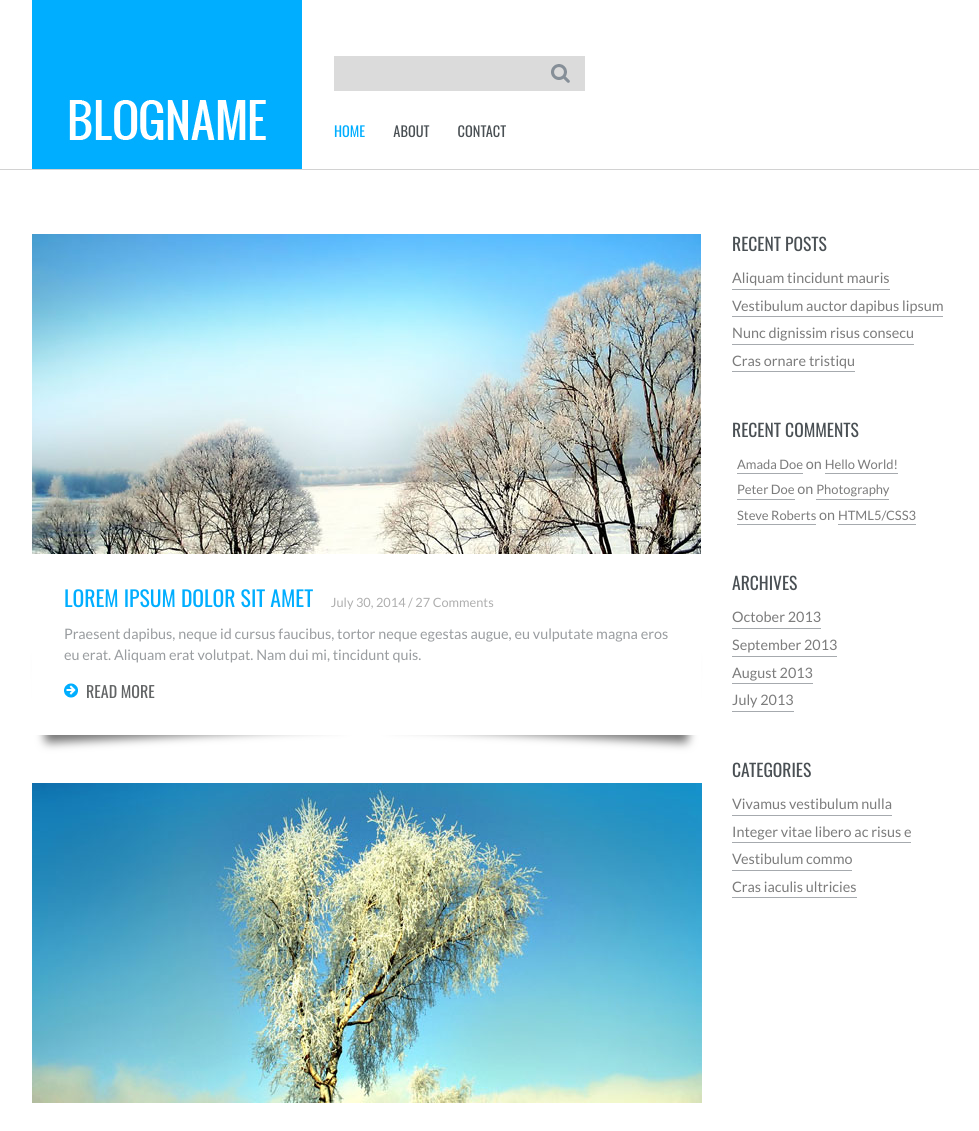
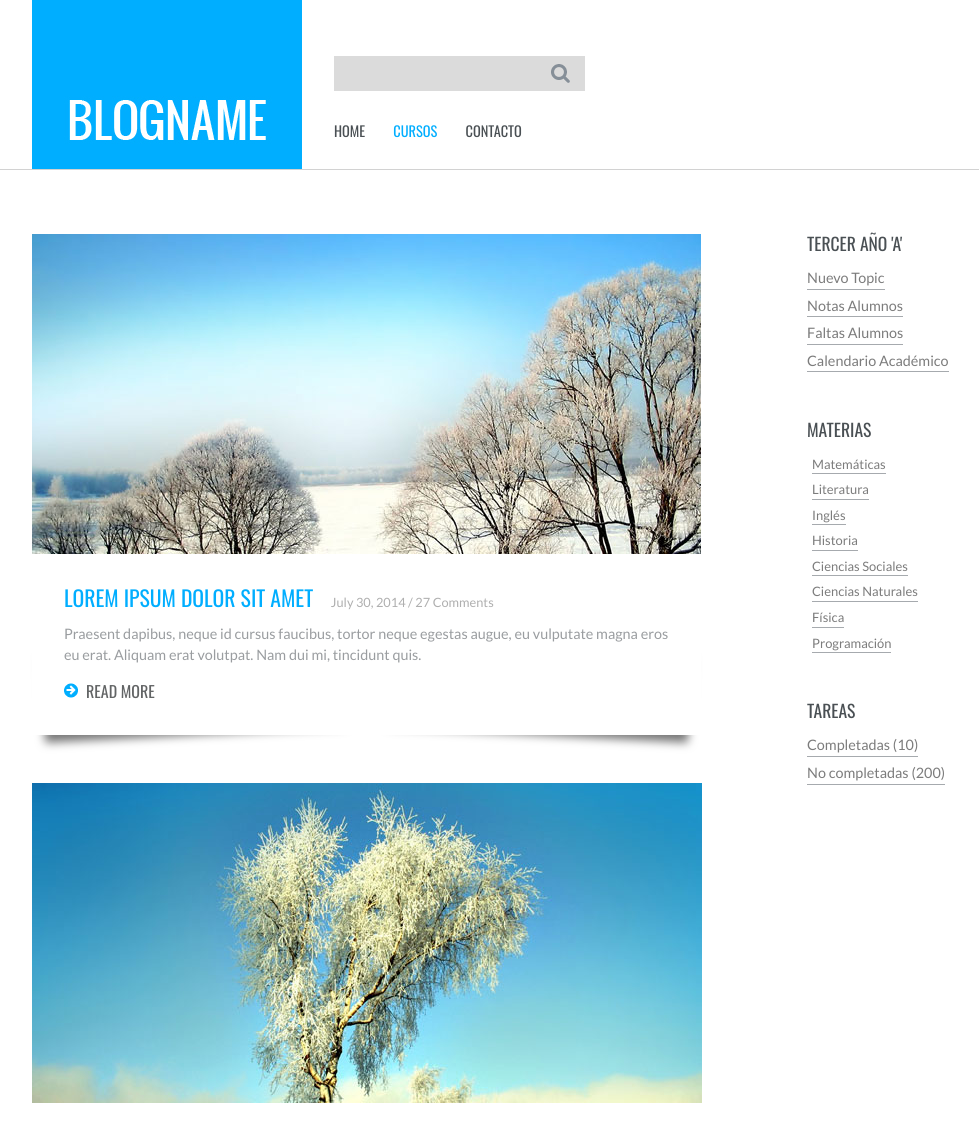
Before and after one commit to jnvillar/proyectoColegio, a web app: file courses/index.html in a window 1280 px wide. Shown: the top 1131 px of the page, without its empty margins (38-1017 px from the left). Run offline with its HTML, style and script files only (its server is not run), Linux system fonts and the light colour scheme; some libraries are stand-ins or nearby versions.

Commit message:
Designing the courses page

```diff
--- a/courses/index.html
+++ b/courses/index.html
@@ -40,9 +40,9 @@
 				 </div>
 				  <span class="menu"> </span>
 				   <ul>
-						<li class="active"><a href="index.html">HOME</a></li>
-						<li><a href="about.html">ABOUT</a></li>
-						<li><a href="contact.html">CONTACT</a></li>
+						<li><a href="../mainpage/index.html">HOME</a></li>
+						<li class="active"><a href="#">CURSOS</a></li>
+						<li><a href="contact.html">CONTACTO</a></li>
 						<div class="clearfix"> </div>
 				 </ul>
 			 </div>
@@ -88,39 +88,33 @@
 			  </div>
 			  <div class="col-md-4 content-right">
 				 <div class="recent">
-					 <h3>RECENT POSTS</h3>
+					 <h3>TERCER AÑO 'A'</h3>
 					 <ul>
-					 <li><a href="#">Aliquam tincidunt mauris</a></li>
-					 <li><a href="#">Vestibulum auctor dapibus  lipsum</a></li>
-					 <li><a href="#">Nunc dignissim risus consecu</a></li>
-					 <li><a href="#">Cras ornare tristiqu</a></li>
+					 <li><a href="#">Nuevo Topic</a></li>
+					 <li><a href="#">Notas Alumnos</a></li>
+					 <li><a href="#">Faltas Alumnos</a></li>
+					 <li><a href="#">Calendario Académico</a></li>
 					 </ul>
 				 </div>
 				 <div class="comments">
-					 <h3>RECENT COMMENTS</h3>
+					 <h3>MATERIAS</h3>
 					 <ul>
-					 <li><a href="#">Amada Doe </a> on <a href="#">Hello World!</a></li>
-					 <li><a href="#">Peter Doe </a> on <a href="#"> Photography</a></li>
-					 <li><a href="#">Steve Roberts  </a> on <a href="#">HTML5/CSS3</a></li>
+					 <li><a href="#">Matemáticas</a></li>
+					 <li><a href="#">Literatura</a></li>
+					 <li><a href="#">Inglés</a></li>
+					 <li><a href="#">Historia</a></li>
+					 <li><a href="#">Ciencias Sociales</a></li>
+					 <li><a href="#">Ciencias Naturales</a></li>
+					 <li><a href="#">Física</a></li>
+					 <li><a href="#">Programación</a></li>
 					 </ul>
 				 </div>
 				 <div class="clearfix"></div>
 				 <div class="archives">
-					 <h3>ARCHIVES</h3>
+					 <h3>TAREAS</h3>
 					 <ul>
-					 <li><a href="#">October 2013</a></li>
-					 <li><a href="#">September 2013</a></li>
-					 <li><a href="#">August 2013</a></li>
-					 <li><a href="#">July 2013</a></li>
-					 </ul>
-				 </div>
-				 <div class="categories">
-					 <h3>CATEGORIES</h3>
-					 <ul>
-					 <li><a href="#">Vivamus vestibulum nulla</a></li>
-					 <li><a href="#">Integer vitae libero ac risus e</a></li>
-					 <li><a href="#">Vestibulum commo</a></li>
-					 <li><a href="#">Cras iaculis ultricies</a></li>
+					 <li><a href="#">Completadas (10)</a></li>
+					 <li><a href="#">No completadas (200)</a></li>
 					 </ul>
 				 </div>
 				 <div class="clearfix"></div>
@@ -131,6 +125,6 @@
 </div>
 <div class="footer">
 	 <div class="container">
-	 <p>Copyrights © 2015<a href="http://twitter.com/manuherrera1">Twitter Empresarial</a></p>
+	 <p>Copyrights © 2015 <a href="http://twitter.com/manuherrera1">Twitter Empresarial</a></p>
 	 </div>
 </div>
--- a/css/styleCourses.css
+++ b/css/styleCourses.css
@@ -185,7 +185,7 @@ color:#00aeff;
 
 /*----*/
 .content-right {
-padding-left: 1em;
+float: right;
 }
 .recent,.comments,.archives{
 margin-bottom:3em;
```
